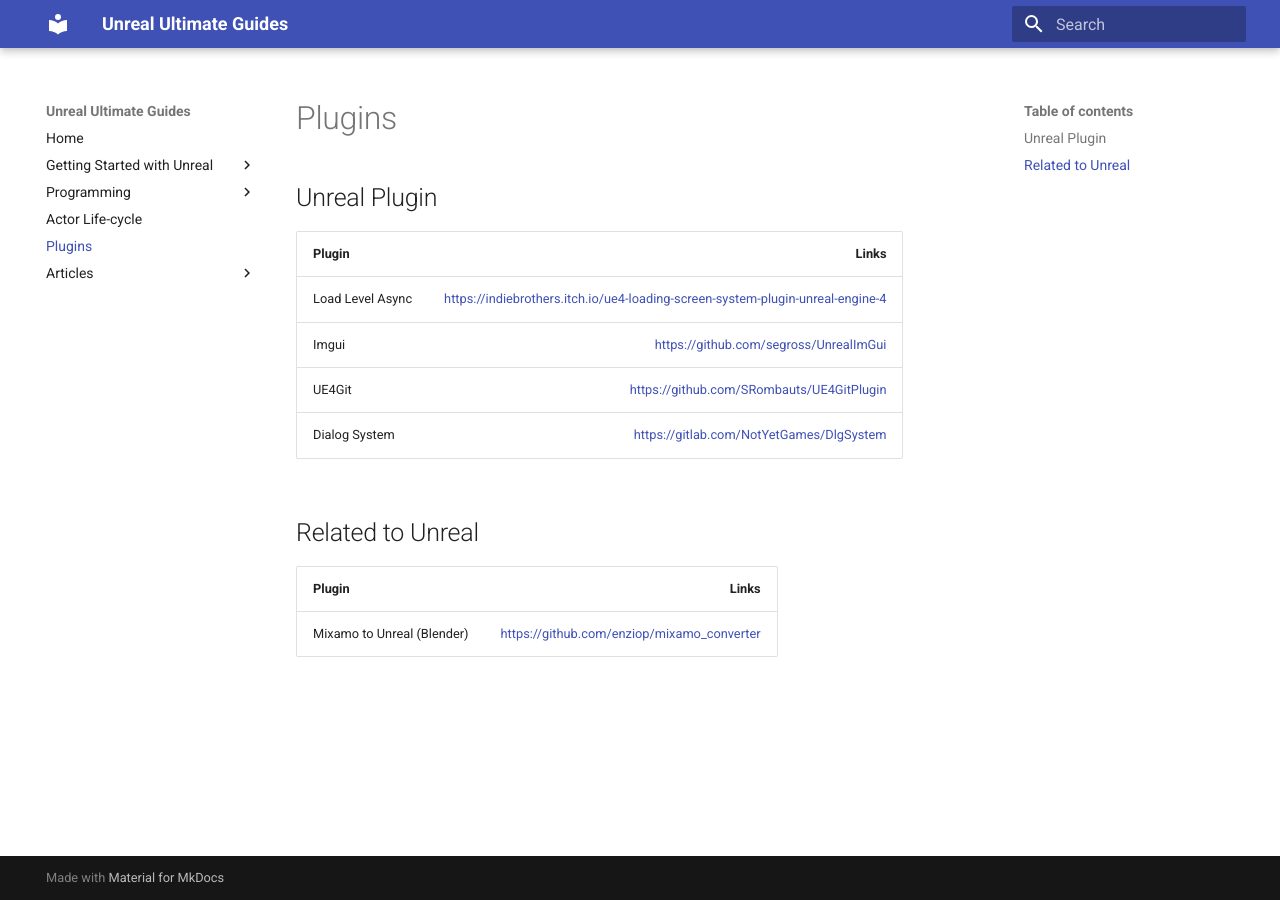
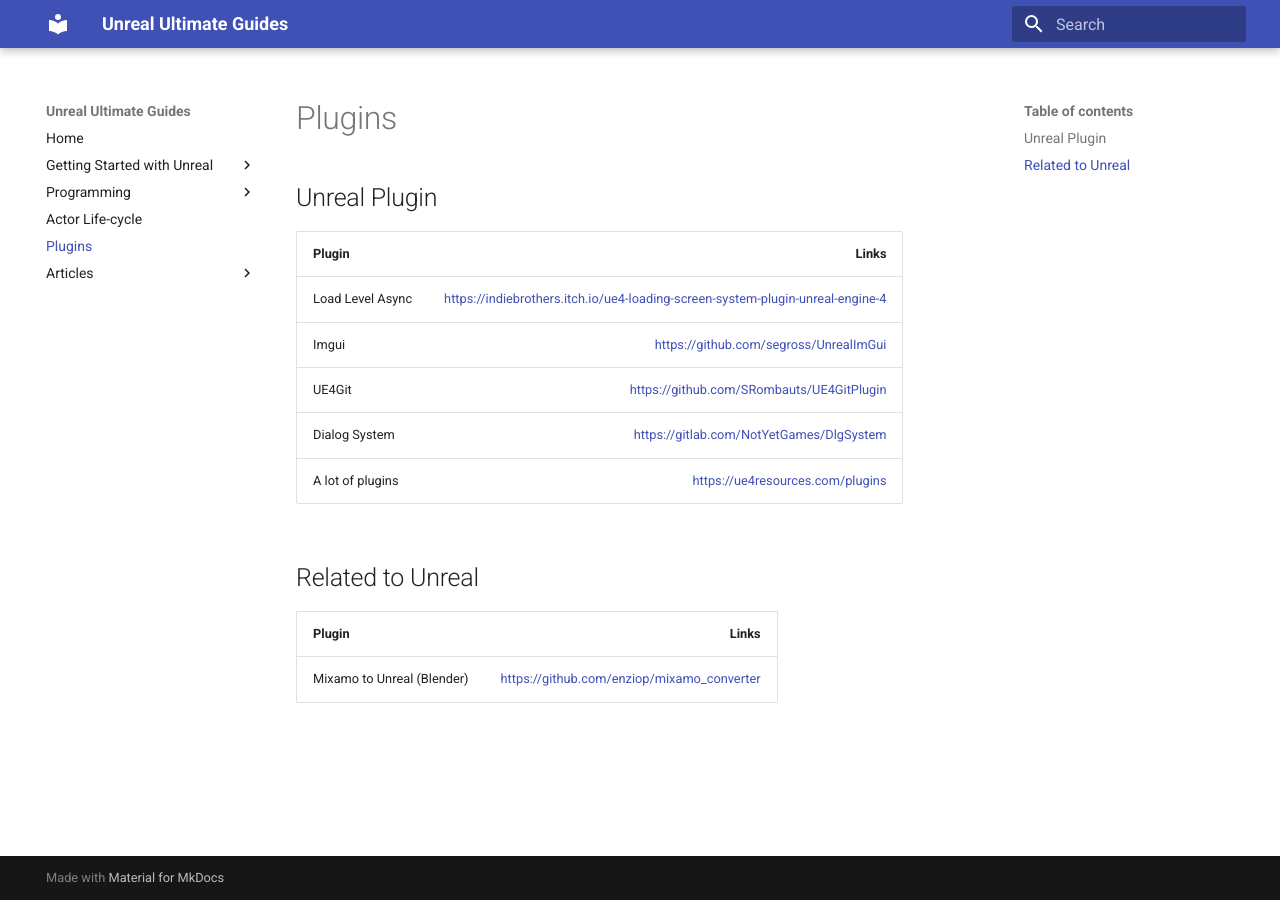
Before and after one commit to damarindra/unreal, an MkDocs documentation site: the page built from docs/plugin.md, in a window 1280 px wide. Built offline with MkDocs 1.6.1 and Material for MkDocs 9.7.7, drawn with Linux system fonts in a browser that asks for light colours.

Commit message:
update plugin

```diff
--- a/docs/plugin.md
+++ b/docs/plugin.md
@@ -6,6 +6,7 @@
 | Imgui            |                                                                                 [https://github.com/segross/UnrealImGui](https://github.com/segross/UnrealImGui) |
 | UE4Git           |                                                                           [https://github.com/SRombauts/UE4GitPlugin](https://github.com/SRombauts/UE4GitPlugin) |
 | Dialog System    |                                                                             [https://gitlab.com/NotYetGames/DlgSystem](https://gitlab.com/NotYetGames/DlgSystem) |
+| A lot of plugins |                                                                                             [https://ue4resources.com/plugins](https://ue4resources.com/plugins) |
 
 
 ## Related to Unreal
```
